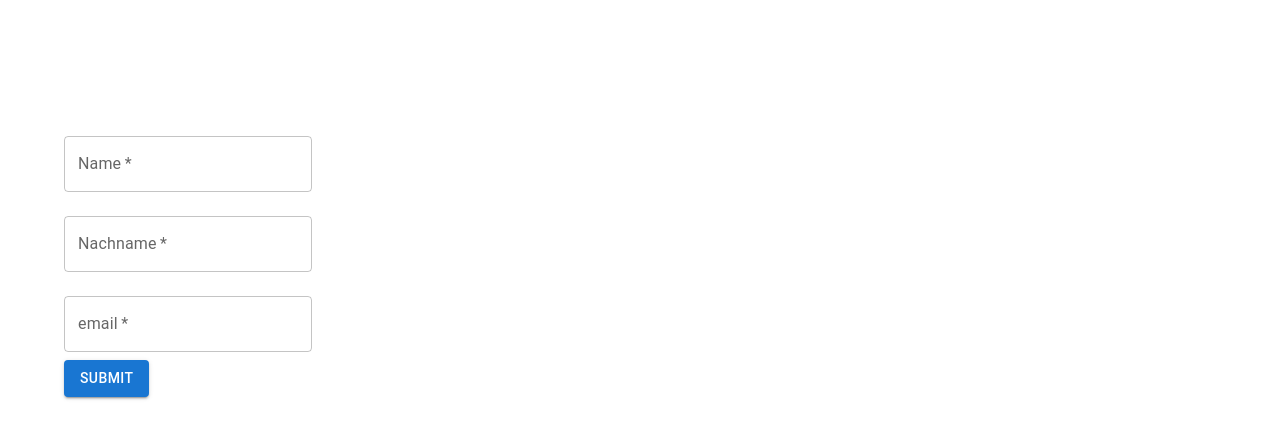
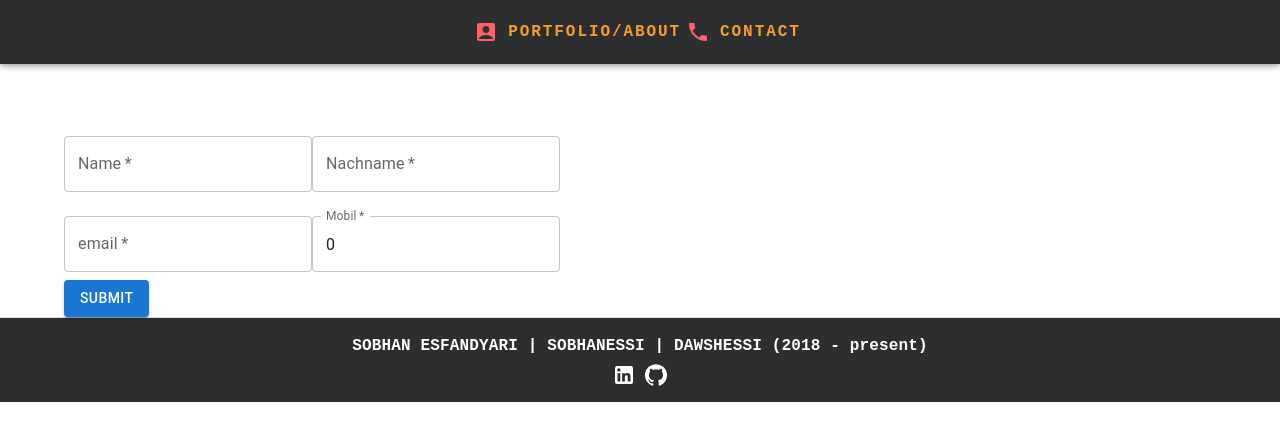
Before and after one commit to sobhanessi/sobhanessi.github.io, a Next.js app: page /forms in a window 1280 px wide. Shown: the top 440 px of the page. Built offline with nearby package versions, Linux system fonts and the light colour scheme.

Commit message:
still fixing the bugs

```diff
--- a/next.config.js
+++ b/next.config.js
@@ -1,24 +1,24 @@
 // this file tends to work only in windows for working with docker
 /** @type {import('next').NextConfig} */
 module.exports = {
-    webpackDevMiddleware: (config) => {
-        config.watchOptions = {
-            poll: 800,
-            aggregateTimeout: 300,
-        };
-        return config;
-    },
-    compiler: {
-        styledComponents: true,
-        removeConsole: {
-            exclude: ["log"],
-        },
-    },
-    //images :
-    images: {
-        loader: "default",
-        domains: ["localhost"],
-    },
+    // webpackDevMiddleware: (config) => {
+    //     config.watchOptions = {
+    //         poll: 800,
+    //         aggregateTimeout: 300,
+    //     };
+    //     return config;
+    // },
+    // compiler: {
+    //     styledComponents: true,
+    //     removeConsole: {
+    //         exclude: ["log"],
+    //     },
+    // },
+    // //images :
+    // images: {
+    //     loader: "default",
+    //     domains: ["localhost"],
+    // },
 };
 
 // module.exports = {
--- a/package.json
+++ b/package.json
@@ -20,6 +20,7 @@
         "eslint": "^8.48.0",
         "eslint-config-next": "^13.4.19",
         "express": "^4.18.2",
+        "express-graphql": "^0.12.0",
         "formik": "^2.4.3",
         "graphql": "^16.8.0",
         "graphql-http": "^1.22.0",
--- a/server.js
+++ b/server.js
@@ -38,6 +38,10 @@ app.prepare().then(() => {
     //     return app.render(req, res, "/form");
     // });
 
+    server.get("/", (req, res) => {
+        return app.render(req, res, "/");
+    });
+
     server.get("*", (req, res) => {
         handle(req, res);
     });
--- a/src/app/forms/page.tsx
+++ b/src/app/forms/page.tsx
@@ -1,6 +1,6 @@
 "use client";
 import React from "react";
-import { object, string, number, InferType } from "yup";
+import { object, string, number, InferType, boolean } from "yup";
 import { Button, Container, TextField } from "@mui/material";
 import { useFormik } from "formik";
 
@@ -9,8 +9,26 @@ const validationSchema = object({
     nachname: string().required(),
     email: string().email().required(),
     mobil: number().positive(),
+    markenName: string().required(),
     geschaeftAdresse: string(),
-    url: string().url(),
+    onlineShop: string().url(),
+    amazonUrl: string().url(),
+    produkt: string().required(),
+    produktspezifikationen: string().required(),
+    varianten: string().required(),
+    probleme: string().required(),
+    usp: string().required(),
+    konkurrenz: string().required(),
+    zielgruppe: string().required(),
+    kundenAvatar: string().required(),
+    bedenkenUndFragen: string().required(),
+    patent: boolean().required(),
+    zertifikate: string().required(),
+    topsellers: string().required(),
+    launchDatum: string().required(),
+    liveShooting: boolean().required(),
+    hauptKeywoerter: string().required(),
+    anmerkungen: string().required(),
 });
 
 type Data = InferType<typeof validationSchema>;
@@ -24,18 +42,41 @@ type Data = InferType<typeof validationSchema>;
 //     url: string;
 // };
 
+const initialValues: Data = {
+    name: "",
+    nachname: "",
+    email: "",
+    mobil: 0,
+    markenName: "",
+    geschaeftAdresse: "",
+    onlineShop: "",
+    amazonUrl: "",
+    produkt: "",
+    produktspezifikationen: "",
+    varianten: "",
+    probleme: "",
+    usp: "",
+    konkurrenz: "",
+    zielgruppe: "",
+    kundenAvatar: "",
+    bedenkenUndFragen: "",
+    patent: false,
+    zertifikate: "",
+    topsellers: "",
+    launchDatum: "",
+    liveShooting: false,
+    hauptKeywoerter: "",
+    anmerkungen: "",
+};
+
 export default function forms(): JSX.Element {
     const formik = useFormik({
-        initialValues: {
-            name: "",
-            nachname: "",
-            email: "",
-        },
+        initialValues: initialValues,
         validationSchema: validationSchema,
-        onSubmit: (values) => handleSubmit(values),
+        onSubmit: (values: Data) => handleSubmit(values),
     });
 
-    const handleSubmit = (e: InferType<typeof validationSchema>) => {
+    const handleSubmit = (e: Data) => {
         console.log(e);
     };
     return (
@@ -56,8 +97,6 @@ export default function forms(): JSX.Element {
                         }
                         helperText={formik.touched.name && formik.errors.name}
                     />
-                </div>
-                <div>
                     <TextField
                         id="nachname"
                         label="Nachname"
@@ -92,6 +131,21 @@ export default function forms(): JSX.Element {
                         }
                         helperText={formik.touched.email && formik.errors.email}
                     />
+                    <TextField
+                        id="mobil"
+                        label="Mobil"
+                        variant="outlined"
+                        required
+                        margin="normal"
+                        type="number"
+                        value={formik.values.mobil || 0}
+                        onChange={formik.handleChange}
+                        onBlur={formik.handleBlur}
+                        error={
+                            formik.touched.mobil && Boolean(formik.errors.mobil)
+                        }
+                        helperText={formik.touched.mobil && formik.errors.mobil}
+                    />
                 </div>
                 <Button variant="contained">Submit</Button>
             </form>
--- a/src/app/layout.tsx
+++ b/src/app/layout.tsx
@@ -19,9 +19,9 @@ export default function RootLayout({
 }) {
     return (
         <html lang="en">
-            {/* <Navbar /> */}
+            <Navbar />
             <body>{children}</body>
-            {/* <Footer /> */}
+            <Footer />
         </html>
     );
 }
--- a/src/app/page.tsx
+++ b/src/app/page.tsx
@@ -6,7 +6,7 @@ const Jobs = dynamic(() => import("../components/Jobs"), { ssr: true });
 // });
 import { Avatar, Container, Divider, Grid, Typography } from "@mui/material";
 import { FONT_FAMILY, MAIN_COLOR } from "../../public/theme/theme.js";
-import Head from "next/head";
+// import Head from "next/head";
 
 // sub news ro dorost konam va link ro bezaram ke bere too
 // safheye khodesh.
--- a/src/components/Aboutme.tsx
+++ b/src/components/Aboutme.tsx
@@ -1,7 +1,7 @@
 import React from "react";
 import { Avatar, Box, Grid, Typography } from "@mui/material";
-import aboutme from "../../../public/database/aboutme";
-import { FONT_FAMILY } from "../../../public/theme/theme";
+import aboutme from "../../public/database/aboutme";
+import { FONT_FAMILY } from "../../public/theme/theme";
 
 function Aboutme(): JSX.Element {
     return (
--- a/src/components/NewsTiles.tsx
+++ b/src/components/NewsTiles.tsx
@@ -7,8 +7,8 @@ import {
     Grid,
     Typography,
 } from "@mui/material";
-import news from "../../../public/database/news";
-import { FONT_FAMILY, MAIN_COLOR } from "../../../public/theme/theme";
+import news from "../../public/database/news";
+import { FONT_FAMILY, MAIN_COLOR } from "../../public/theme/theme";
 
 // I need to move to graphql
 
--- a/src/components/WritingsTiles.tsx
+++ b/src/components/WritingsTiles.tsx
@@ -7,8 +7,8 @@ import {
     Grid,
     Typography,
 } from "@mui/material";
-import { MAIN_COLOR, PERSIAN_FONT_FAMILY } from "../../../public/theme/theme";
-import writings from "../../../public/database/writings";
+import { MAIN_COLOR, PERSIAN_FONT_FAMILY } from "../../public/theme/theme";
+import writings from "../../public/database/writings";
 
 function WritingsTiles(): JSX.Element {
     const writingsDivert = (href: string): void => {
```
Also changed, not shown: tsconfig.json (+10 -8 lines), 1 other file (tests, documents, lock files or other folders).
